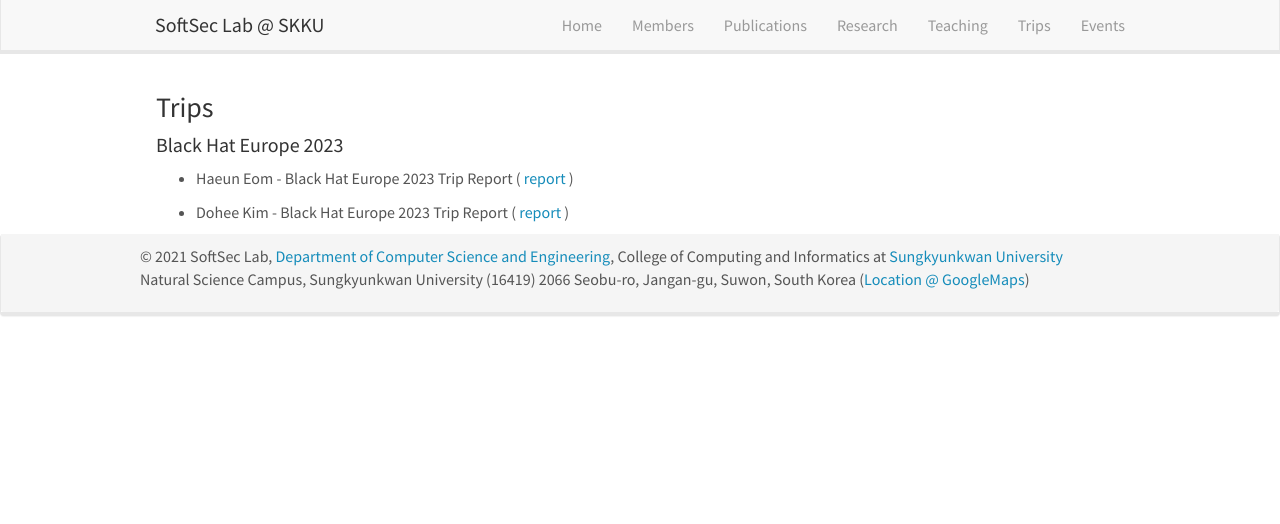
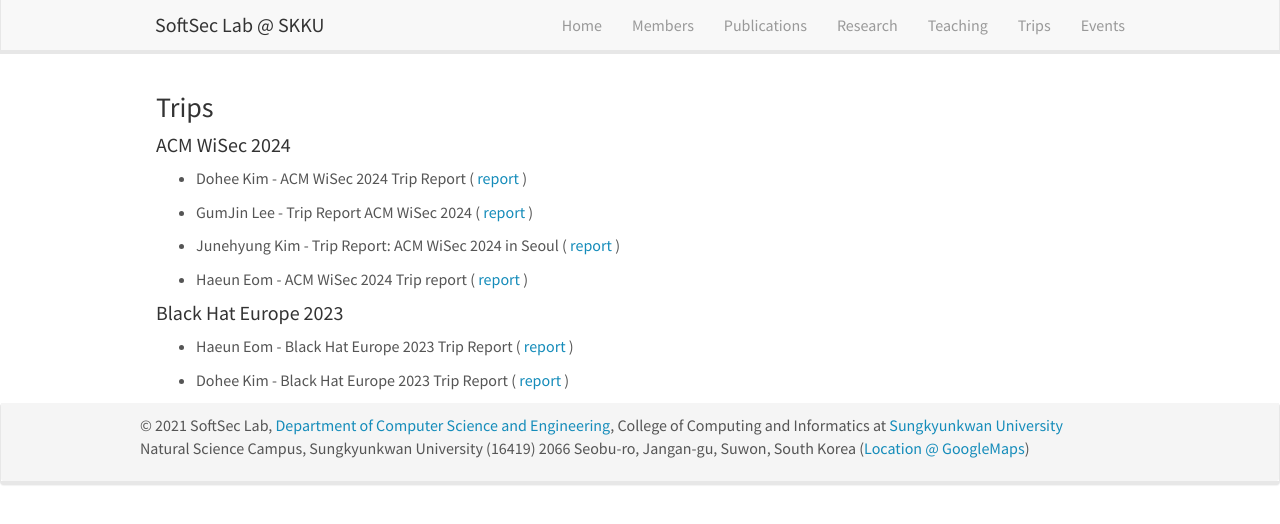
Before and after one commit to softsec-lab/softsec-lab.github.io, a Jekyll site: the page built from _pages/trips.md, in a window 1280 px wide. Shown: the top 524 px of the page. Built offline with Jekyll 4.4.1, drawn with Linux system fonts in a browser that asks for light colours; nearby versions of some CDN libraries.

Commit message:
Add trips "ACM WiSec 2024"

```diff
--- a/_data/trips.yml
+++ b/_data/trips.yml
@@ -1,12 +1,34 @@
+- name: ACM WiSec 2024
+  details:
+  - writer: Dohee Kim
+    title: ACM WiSec 2024 Trip Report
+    contents:
+      - type: report
+        href: /report/ACM_WISec_2024/WiSec-2024-Trip-Report_Dohee.pdf
+  - writer: GumJin Lee
+    title: Trip Report ACM WiSec 2024
+    contents:
+      - type: report
+        href: /report/ACM_WISec_2024/Trip-Report.pdf
+  - writer: Junehyung Kim
+    title: "Trip Report: ACM WiSec 2024 in Seoul"
+    contents:
+      - type: report
+        href: /report/ACM_WISec_2024/WiSec2024-Trip-Report-김준형.pdf
+  - writer: Haeun Eom
+    title: ACM WiSec 2024 Trip report
+    contents:
+      - type: report
+        href: /report/ACM_WISec_2024/Wisec_trip_report_haeun.pdf
 - name: Black Hat Europe 2023
   details:
     - writer: Haeun Eom
       title: Black Hat Europe 2023 Trip Report
       contents:
         - type: report
-          href: /report/Black_Hat_Trip_Report_haeun.pdf
+          href: /report/Black_Hat/Black_Hat_Trip_Report_haeun.pdf
     - writer: Dohee Kim
       title: Black Hat Europe 2023 Trip Report
       contents:
         - type: report
-          href: /report/Black-Hat-Europe-2023-Trip-Report_Dohee.pdf
+          href: /report/Black_Hat/Black-Hat-Europe-2023-Trip-Report_Dohee.pdf
```
Also changed, not shown: 8 other files.
